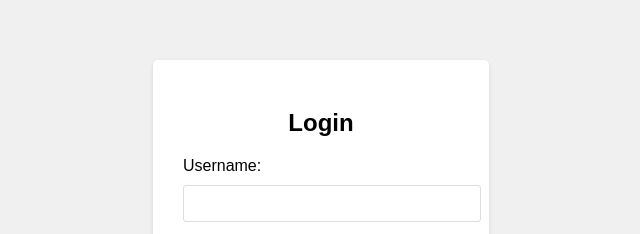
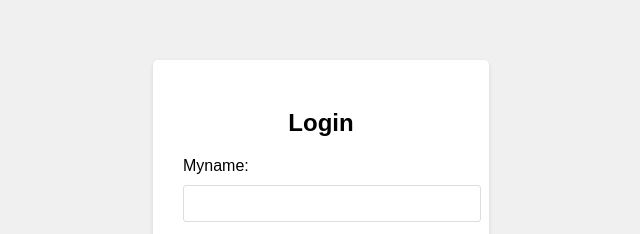
Before and after one commit to RamsaisundaR/myfirstpage, a plain HTML site: page index.html in a window 1280 px wide. Shown: the part 187-421 px from the top of the page, 319-959 px from the left. Drawn offline with Linux system fonts and the light colour scheme.

Commit message:
Update index.html

```diff
--- a/index.html
+++ b/index.html
@@ -53,7 +53,7 @@
     <div class="container">
         <h2>Login</h2>
         <form>
-            <label for="username">Username:</label>
+            <label for="username">Myname:</label>
             <input type="text" id="username" name="username" required>
 
             <label for="password">Password:</label>
```
